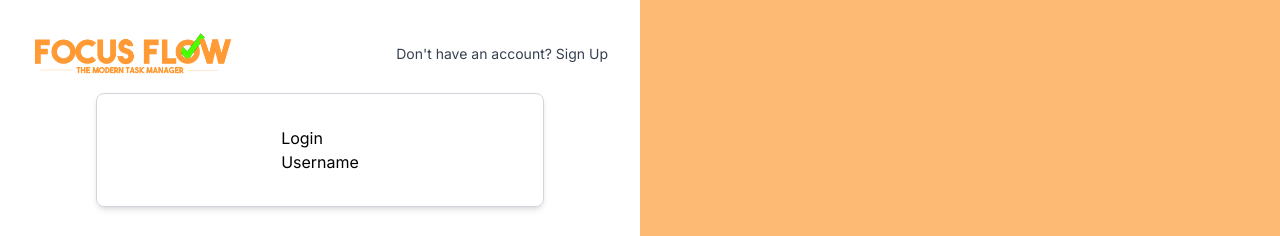
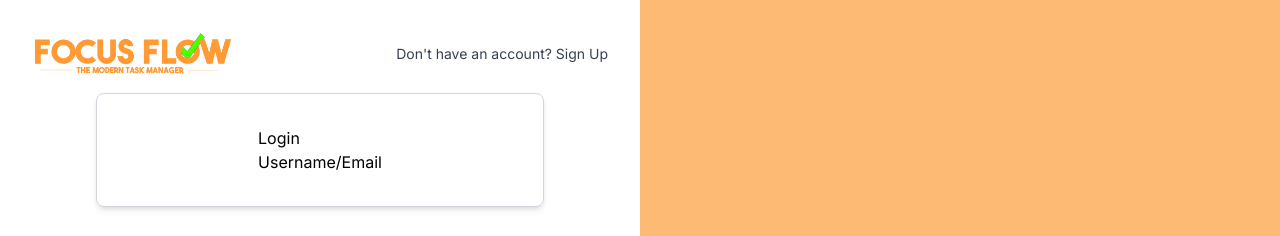
Before and after one commit to colintle/FocusFlow, a Next.js app in the folder focus-flow/: page / in a window 1280 px wide. Both pictures are taken after a click on the element "Already have an account? Sign In". Shown: the top 236 px of the page. Built offline with nearby package versions, Linux system fonts and the light colour scheme.

Commit message:
Added email

```diff
--- a/focus-flow/src/app/components/Login.tsx
+++ b/focus-flow/src/app/components/Login.tsx
@@ -5,7 +5,7 @@ function Login() {
                 Login
             </div>
             <div>
-                Username
+                Username/Email
             </div>
         </div>
     );
```
